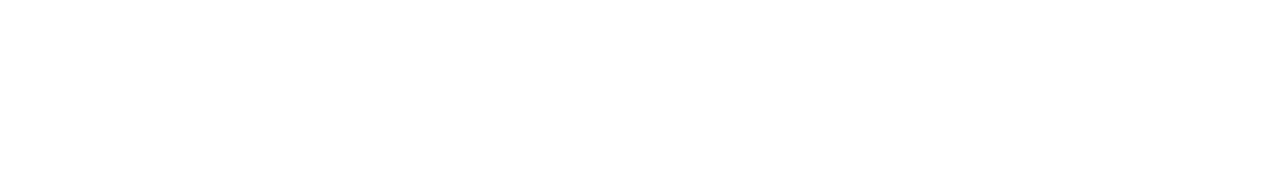
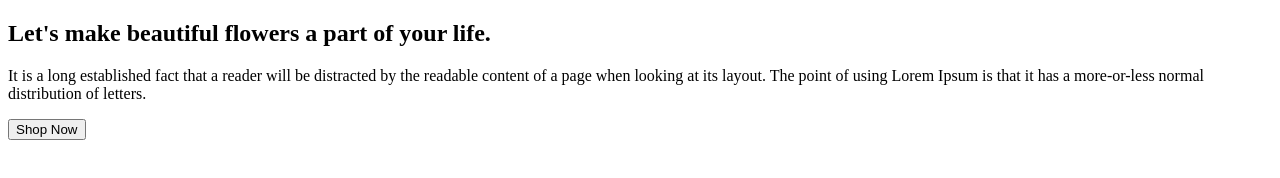
Before and after one commit to imrulkayes2/online-flower-shop, a plain HTML site: page index.html in a window 1280 px wide. Drawn offline with Linux system fonts and the light colour scheme.

Commit message:
added header section

```diff
--- a/index.html
+++ b/index.html
@@ -9,7 +9,16 @@
 
 <body>
     <header>
-
+        <Section class="shop-title">
+            <h1>
+                Let's make beautiful flowers a part of your life.
+            </h1>
+            <p class="shop-description">It is a long established fact that a reader will be distracted by the readable
+                content of a page when
+                looking at its layout. The point of using Lorem Ipsum is that it has a more-or-less normal distribution
+                of letters.</p>
+            <button class="btn-primary">Shop Now</button>
+        </Section>
     </header>
     <main>
 
```
